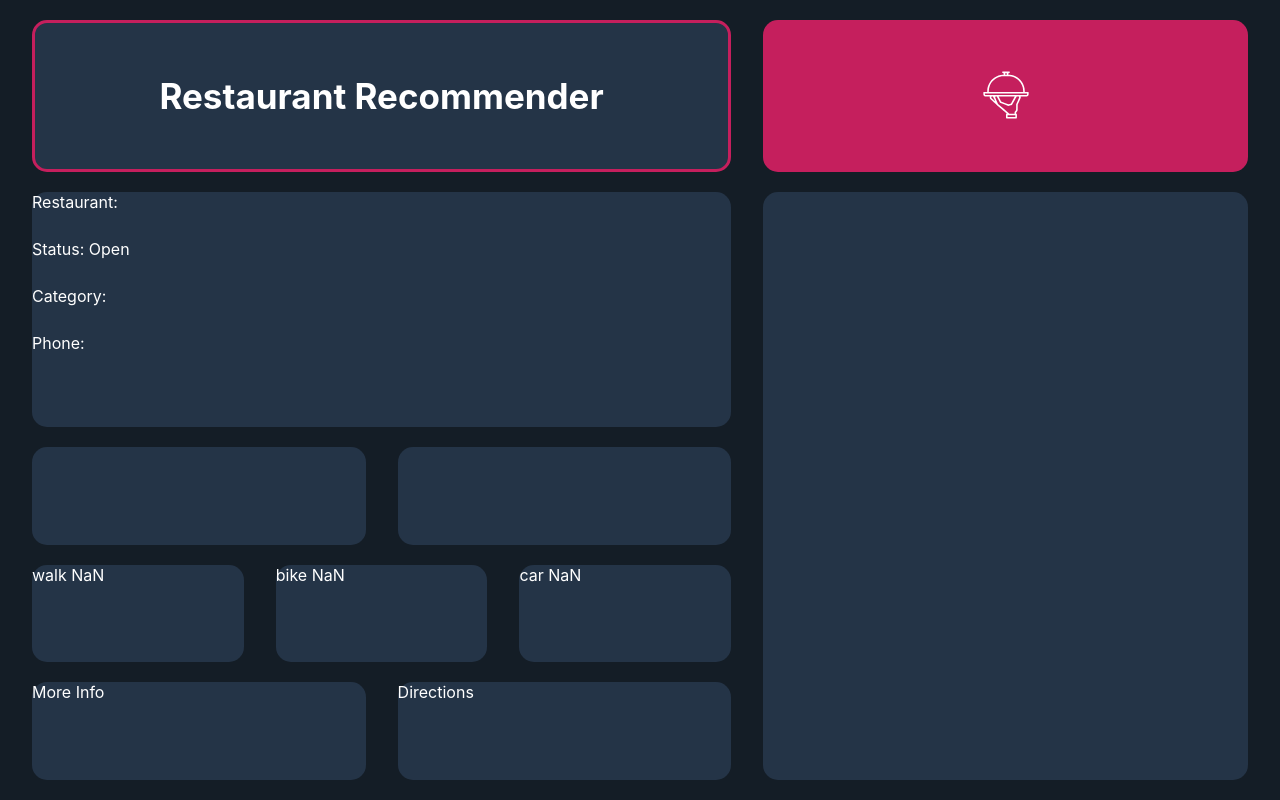
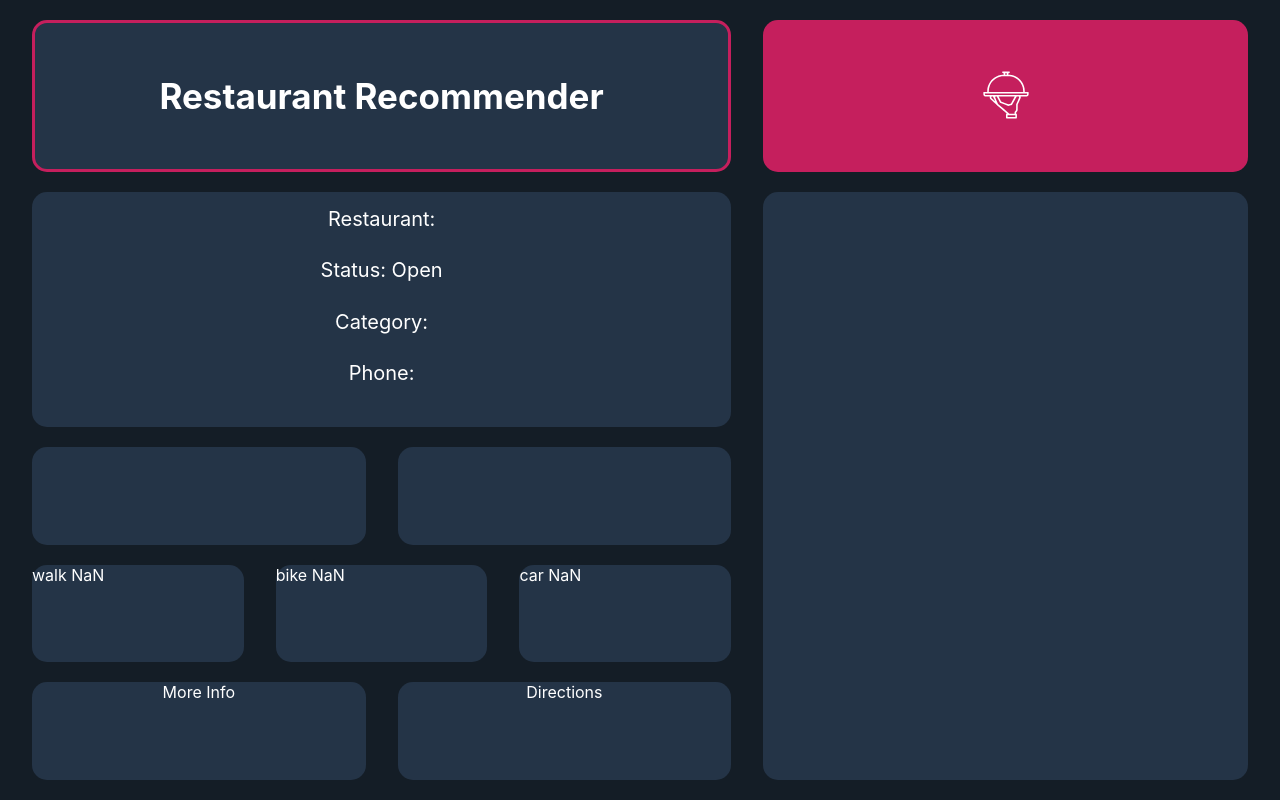
Before and after one commit to nameistao/Restaurant_Recommender_V3, a Next.js app: page / in a window 1280 px wide. Built offline with nearby package versions, Linux system fonts and the light colour scheme.

Commit message:
center info and directions button text

```diff
--- a/components/atoms/Details.tsx
+++ b/components/atoms/Details.tsx
@@ -5,10 +5,13 @@ const StyledDetails = styled.div`
   width: 100%;
   background: #243447;
   border-radius: 15px;
+  padding: 15px;
 `;
 
 const StyledLine = styled.div`
-  height: 20%;
+  height: 25%;
+  text-align: center;
+  font-size: 20px;
 `;
 
 interface IProps {
--- a/components/atoms/Directions.tsx
+++ b/components/atoms/Directions.tsx
@@ -6,6 +6,7 @@ const StyledDirections = styled.div`
   height: 100%;
   background: #243447;
   border-radius: 15px;
+  text-align: center;
 `;
 
 const Directions = () => {
--- a/components/atoms/MoreInfo.tsx
+++ b/components/atoms/MoreInfo.tsx
@@ -5,6 +5,7 @@ const StyledMoreInfo = styled.div`
   height: 100%;
   background: #243447;
   border-radius: 15px;
+  text-align: center;
 `;
 
 const MoreInfo = () => {
```
